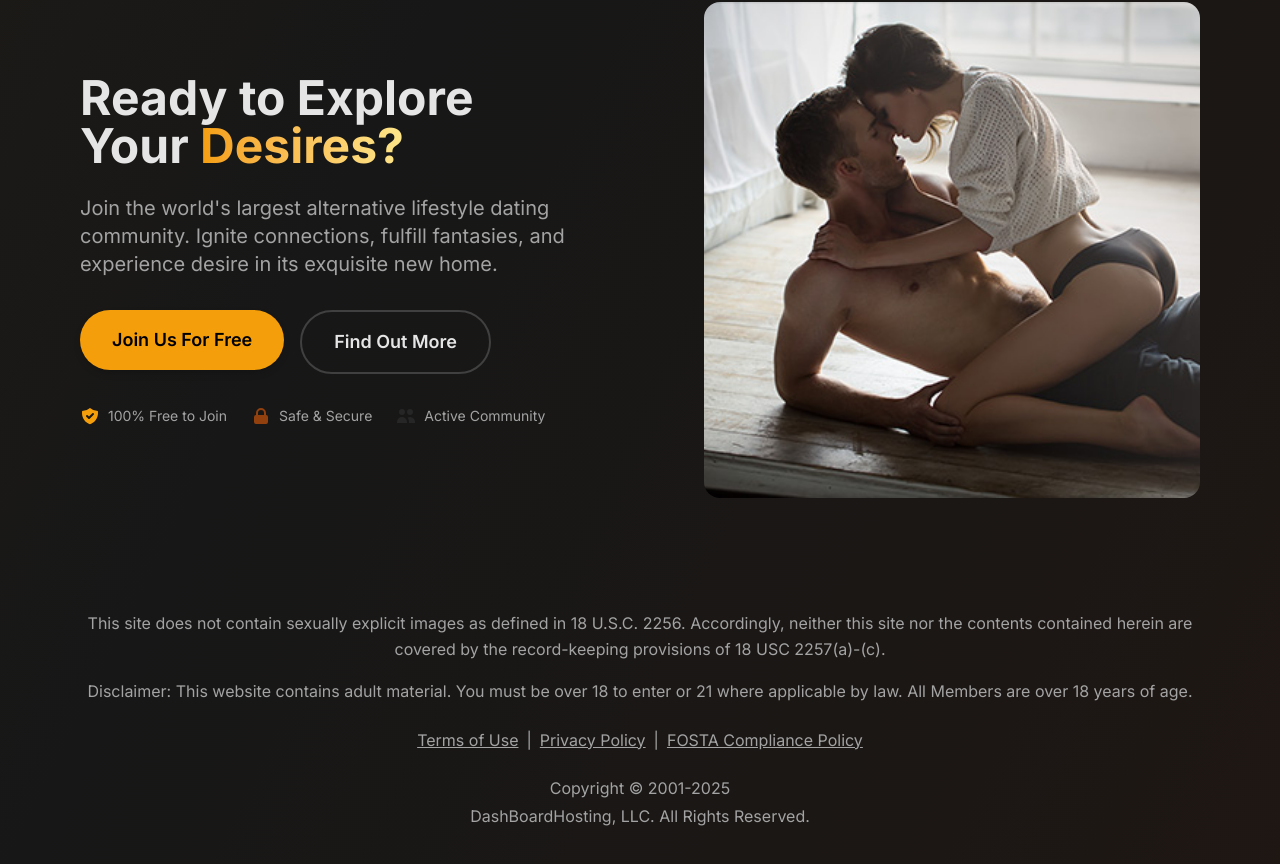
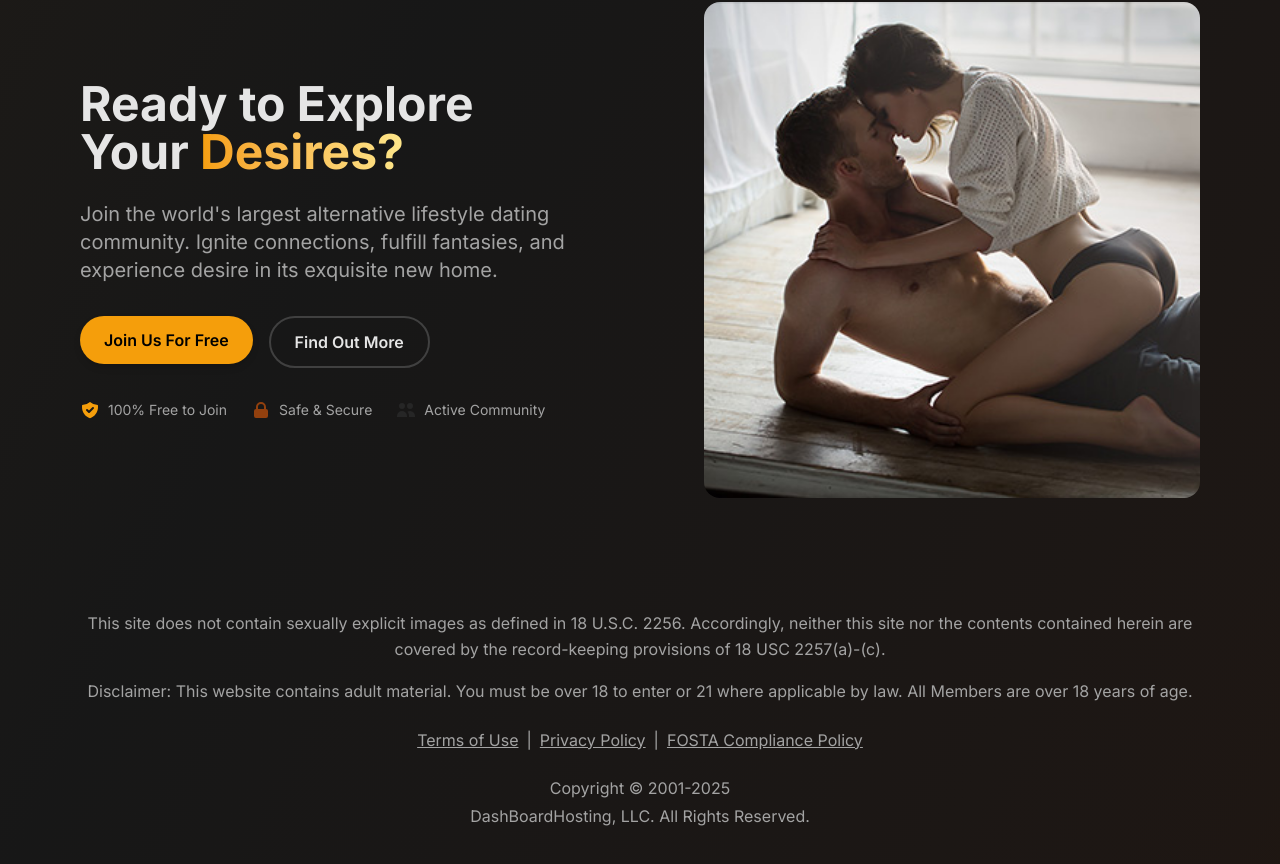
Before and after one commit to mysleekdesigns/swing-lp, a Next.js app: page / in a window 1280 px wide. Shown: the part 1673-2537 px from the top of the page. Built offline with nearby package versions, Linux system fonts and the light colour scheme.

Commit message:
updated mobile layout

```diff
--- a/src/components/sections/CTASection.tsx
+++ b/src/components/sections/CTASection.tsx
@@ -37,7 +37,7 @@ export default function CTASection() {
               {/* Primary CTA */}
               <Link href="/signup">
                 <motion.button
-                  className="px-8 py-4 rounded-full text-lg font-semibold text-primary-foreground bg-primary hover:bg-primary/90 shadow-lg hover:shadow-xl transition-all"
+                  className="px-6 py-3 rounded-full text-base font-semibold text-primary-foreground bg-primary hover:bg-primary/90 shadow-lg hover:shadow-xl transition-all"
                   whileHover={{ scale: 1.02 }}
                   whileTap={{ scale: 0.98 }}
                 >
@@ -50,7 +50,7 @@ export default function CTASection() {
                 onClick={() => {
                   document.getElementById('brand-story')?.scrollIntoView({ behavior: 'smooth' });
                 }}
-                className="px-8 py-4 rounded-full text-lg font-semibold text-foreground border-2 border-border hover:border-primary/50 transition-colors cursor-pointer"
+                className="px-6 py-3 rounded-full text-base font-semibold text-foreground border-2 border-border hover:border-primary/50 transition-colors cursor-pointer"
                 whileHover={{ scale: 1.02 }}
                 whileTap={{ scale: 0.98 }}
               >
--- a/src/components/sections/HeroSection.tsx
+++ b/src/components/sections/HeroSection.tsx
@@ -52,7 +52,7 @@ export function HeroSection() {
               initial={{ opacity: 0 }}
               animate={{ opacity: 1 }}
               transition={{ duration: 0.5, delay: 0.3 }}
-              className="flex items-center justify-center lg:justify-start gap-6 text-sm text-muted-foreground"
+              className="flex flex-col sm:flex-row items-center justify-center lg:justify-start gap-4 sm:gap-6 text-sm text-muted-foreground"
             >
               <div className="flex items-center gap-2">
                 <div className="h-2 w-2 rounded-full bg-primary" />
```
